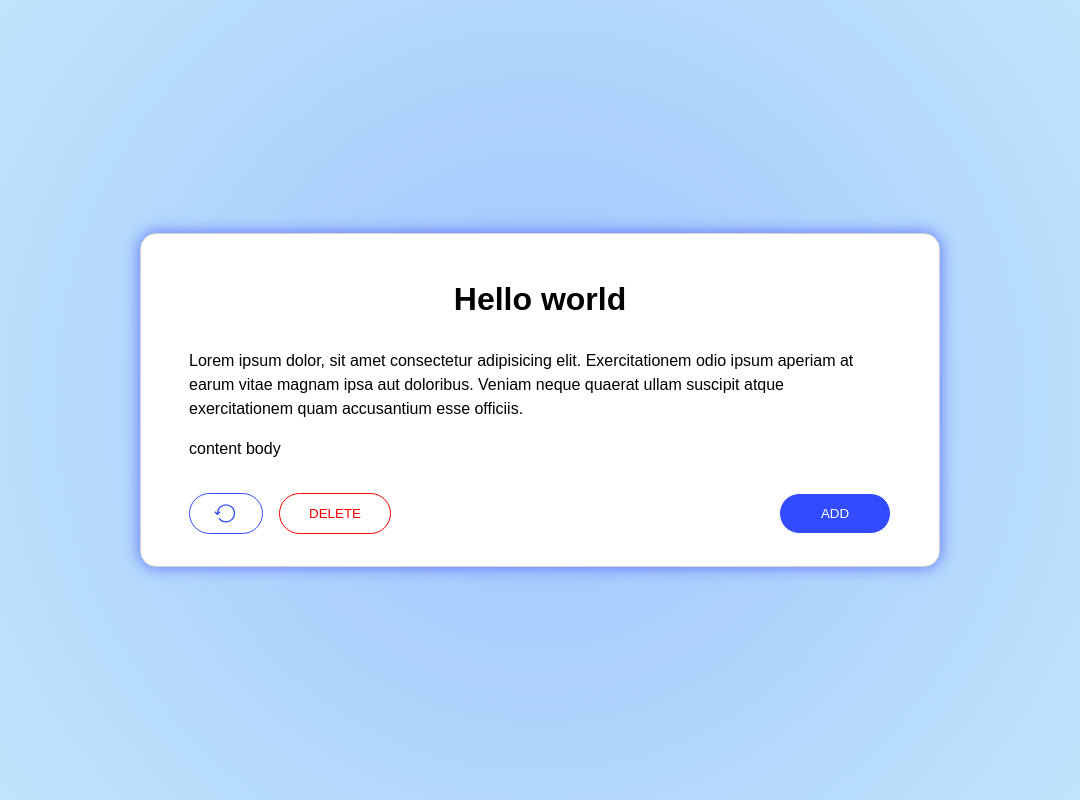
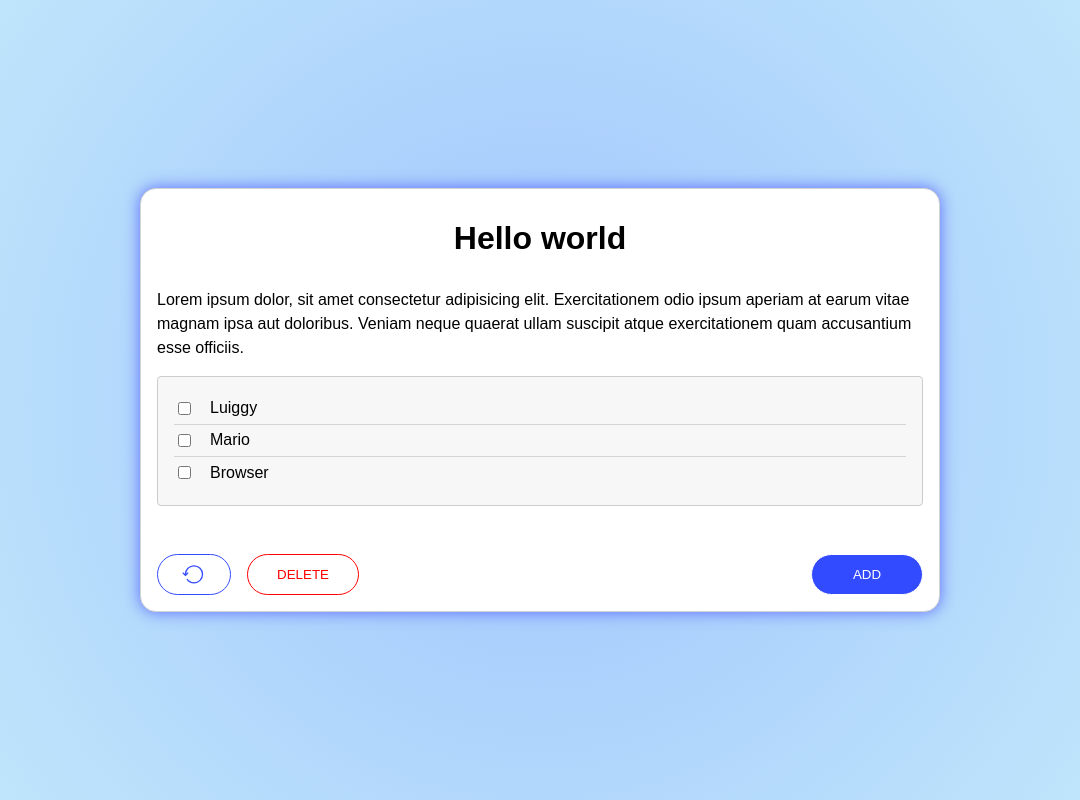
Before and after one commit to AVD-dev/KMM-string-chain, a React (Vite) app in the folder apps/react/: page / in a window 1280 px wide. Shown: the whole page, without its empty margins (100-1180 px from the left). Built offline with nearby package versions, Linux system fonts and the light colour scheme.

Commit message:
chore(react): change id type and implement actions into app component

```diff
--- a/apps/react/src/App.tsx
+++ b/apps/react/src/App.tsx
@@ -2,10 +2,49 @@ import "./App.scss";
 import { Card } from "./ui/card/card";
 import { ButtonChip } from "./ui/button-chip/button-chip";
 import UndoIcon from "./assets/icons/undo.svg?react";
+import { SelectList, type Item } from "./ui/select-list/select-list";
+import { useState } from "react";
+import { AddItemCard } from "./ui/add-item-card/add-item-card";
 
 function App() {
-  // const [count, setCount] = useState(0);
-  const foo = () => {};
+  const [items, setItems] = useState<Item[]>([
+    { id: crypto.randomUUID(), label: "Luiggy", selected: false },
+    { id: crypto.randomUUID(), label: "Mario", selected: false },
+    { id: crypto.randomUUID(), label: "Browser", selected: false },
+  ]);
+
+  const [backupItems, setBackupItems] = useState<Item[]>([]);
+  const [showAddItemCard, setShowAddItemCard] = useState<boolean>(false);
+
+  const handleSelectedChange = (id: string, selected: boolean) => {
+    setItems((items) =>
+      items.map((i) => (i.id === id ? { ...i, selected } : i)),
+    );
+  };
+
+  const updateItems = (label: string) => {
+    const item: Item = { id: crypto.randomUUID(), selected: false, label };
+
+    setItems((items) => [...items, { ...item }]);
+  };
+
+  const toggleAddItemCard = (show: boolean): void => {
+    setShowAddItemCard(show);
+  };
+
+  const deleteAction = () => {
+    const itemsToDelete = items.filter((i) => i.selected);
+
+    if (!itemsToDelete.length) return;
+
+    setBackupItems((backup) => [...backup, ...itemsToDelete].slice(-10));
+    setItems((items) => items.filter((i) => !i.selected));
+  };
+
+  const undoAction = () => {
+    console.log("undo");
+  };
+
   return (
     <>
       <div className="app-container">
@@ -25,11 +64,11 @@ function App() {
               <div className="card-footer__left-actions">
                 <ButtonChip
                   outlined={true}
-                  onClick={foo}
+                  onClick={undoAction}
                   icon={<UndoIcon className="text-card__undo" />}
                 ></ButtonChip>
                 <ButtonChip
-                  onClick={foo}
+                  onClick={deleteAction}
                   severity="danger"
                   className="text-card__delete"
                 >
@@ -37,14 +76,27 @@ function App() {
                 </ButtonChip>
               </div>
 
-              <ButtonChip onClick={foo} className="text-card__add">
+              <ButtonChip
+                onClick={() => toggleAddItemCard(true)}
+                className="text-card__add"
+              >
                 ADD
               </ButtonChip>
             </div>
           }
         >
-          <p>content body</p>
+          <SelectList
+            items={items}
+            onSelectedChange={handleSelectedChange}
+          ></SelectList>
         </Card>
+
+        {showAddItemCard && (
+          <AddItemCard
+            onCancel={() => toggleAddItemCard(false)}
+            onSubmit={updateItems}
+          ></AddItemCard>
+        )}
       </div>
     </>
   );
--- a/apps/react/src/ui/button-chip/button-chip.scss
+++ b/apps/react/src/ui/button-chip/button-chip.scss
@@ -11,6 +11,11 @@
   cursor: pointer;
   max-height: 2.6rem;
 
+  &:hover {
+    font-weight: bold;
+    border: 2px solid;
+  }
+
   &--danger {
     color: red;
     border-color: red;
--- a/apps/react/src/ui/card/card.scss
+++ b/apps/react/src/ui/card/card.scss
@@ -1,6 +1,6 @@
 .card {
   border: thin solid lightgray;
-  padding: 2rem 3rem;
+  padding: 1rem;
   width: fit-content;
   border-radius: 1rem;
   box-shadow: 0 0 1rem 0 #5b6efc;
@@ -13,6 +13,7 @@
   }
 
   &__footer {
+    padding-top: 1rem;
     width: 100%;
   }
 }
--- a/apps/react/src/ui/select-list/select-list.tsx
+++ b/apps/react/src/ui/select-list/select-list.tsx
@@ -1,14 +1,14 @@
 import "./select-list.scss";
 
 export type Item = {
-  id: number;
+  id: string;
   label: string;
   selected: boolean;
 };
 
 export type SelectListProps = {
   items: Item[];
-  onSelectedChange: (id: number, selected: boolean) => void;
+  onSelectedChange: (id: string, selected: boolean) => void;
 };
 
 export function SelectList({ items, onSelectedChange }: SelectListProps) {
```
